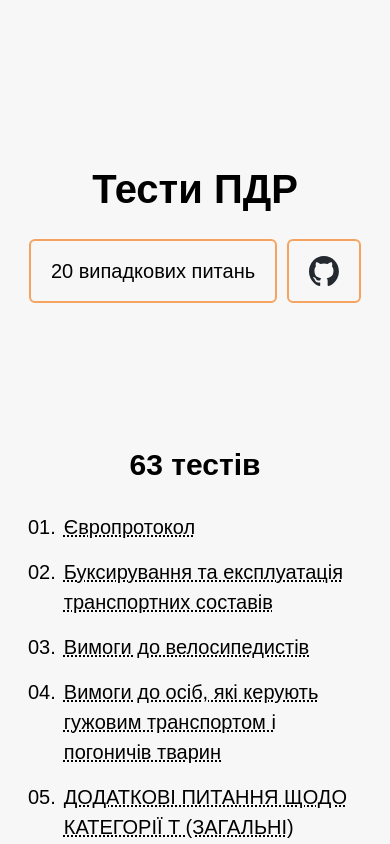
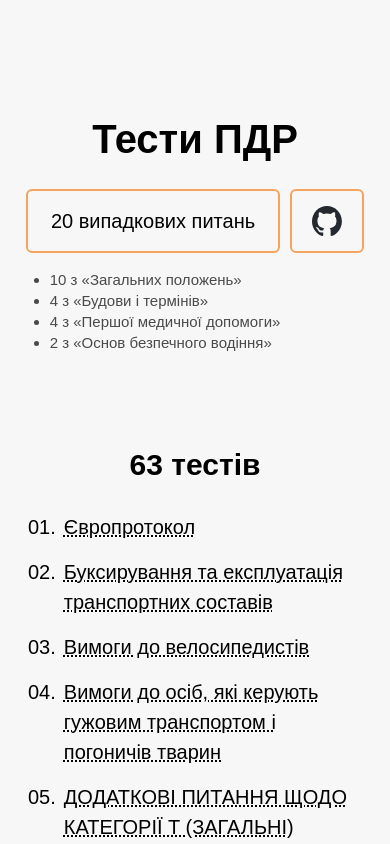
Before and after one commit to sirkostya009/pdr-tests, a SvelteKit app: page / in a window 390 px wide. Shown: the top 844 px of the page. Built offline with nearby package versions, Linux system fonts and the light colour scheme.

Commit message:
add topic breakdown tooltip under random tests button

```diff
--- a/src/routes/+page.svelte
+++ b/src/routes/+page.svelte
@@ -12,7 +12,15 @@
 	<header>
 		<h1>Тести ПДР</h1>
 		<nav>
-			<a href="/random" class="button">20 випадкових питань</a>
+			<div class="random">
+				<a href="/random" class="button">20 випадкових питань</a>
+				<ul class="note">
+					<li>10 з «Загальних положень»</li>
+					<li>4 з «Будови і термінів»</li>
+					<li>4 з «Першої медичної допомоги»</li>
+					<li>2 з «Основ безпечного водіння»</li>
+				</ul>
+			</div>
 			<a href="https://github.com/sirkostya009/pdr-tests" class="button" title="GitHub">
 				<picture>
 					<source srcset="/github-mark-white.svg" media="(prefers-color-scheme: dark)" />
@@ -54,8 +62,65 @@
 
 		nav {
 			display: flex;
-			align-items: stretch;
+			align-items: flex-start;
 			gap: 0.5rem;
+
+			.random {
+				position: relative;
+				display: flex;
+				flex-direction: column;
+				gap: 0.4rem;
+
+				.button {
+					justify-content: center;
+				}
+
+				.note {
+					position: absolute;
+					top: 100%;
+					left: 0;
+					transform: translateY(0.25rem);
+					margin-top: 0.5rem;
+					width: max-content;
+					max-width: 18rem;
+					font-size: 0.75rem;
+					line-height: 1.4;
+					list-style: disc;
+					padding: 0.5rem 0.7rem 0.5rem 1.5rem;
+					border-radius: 0.4rem;
+					background-color: #1f1f1f;
+					color: #fff;
+					box-shadow: 0 4px 12px rgba(0, 0, 0, 0.25);
+					opacity: 0;
+					pointer-events: none;
+					transition:
+						opacity 0.15s ease,
+						transform 0.15s ease;
+					z-index: 1;
+
+					li {
+						list-style: disc;
+
+						&::marker {
+							color: #fff;
+						}
+					}
+
+					&::before {
+						content: "";
+						position: absolute;
+						bottom: 100%;
+						left: 2rem;
+						border: 0.4rem solid transparent;
+						border-bottom-color: #1f1f1f;
+					}
+				}
+
+				&:hover .note {
+					opacity: 1;
+					transform: translateY(0);
+				}
+			}
 
 			.button {
 				display: flex;
@@ -138,6 +203,28 @@
 			min-height: 50vh;
 		}
 
+		header nav .random .note {
+			position: static;
+			transform: none;
+			margin-top: 0.4rem;
+			width: auto;
+			opacity: 0.7;
+			padding: 0 0 0 1.2rem;
+			background-color: transparent;
+			color: inherit;
+			border-radius: 0;
+			box-shadow: none;
+			pointer-events: auto;
+
+			li::marker {
+				color: inherit;
+			}
+
+			&::before {
+				display: none;
+			}
+		}
+
 		section {
 			h2 {
 				padding-bottom: 1rem;
```
